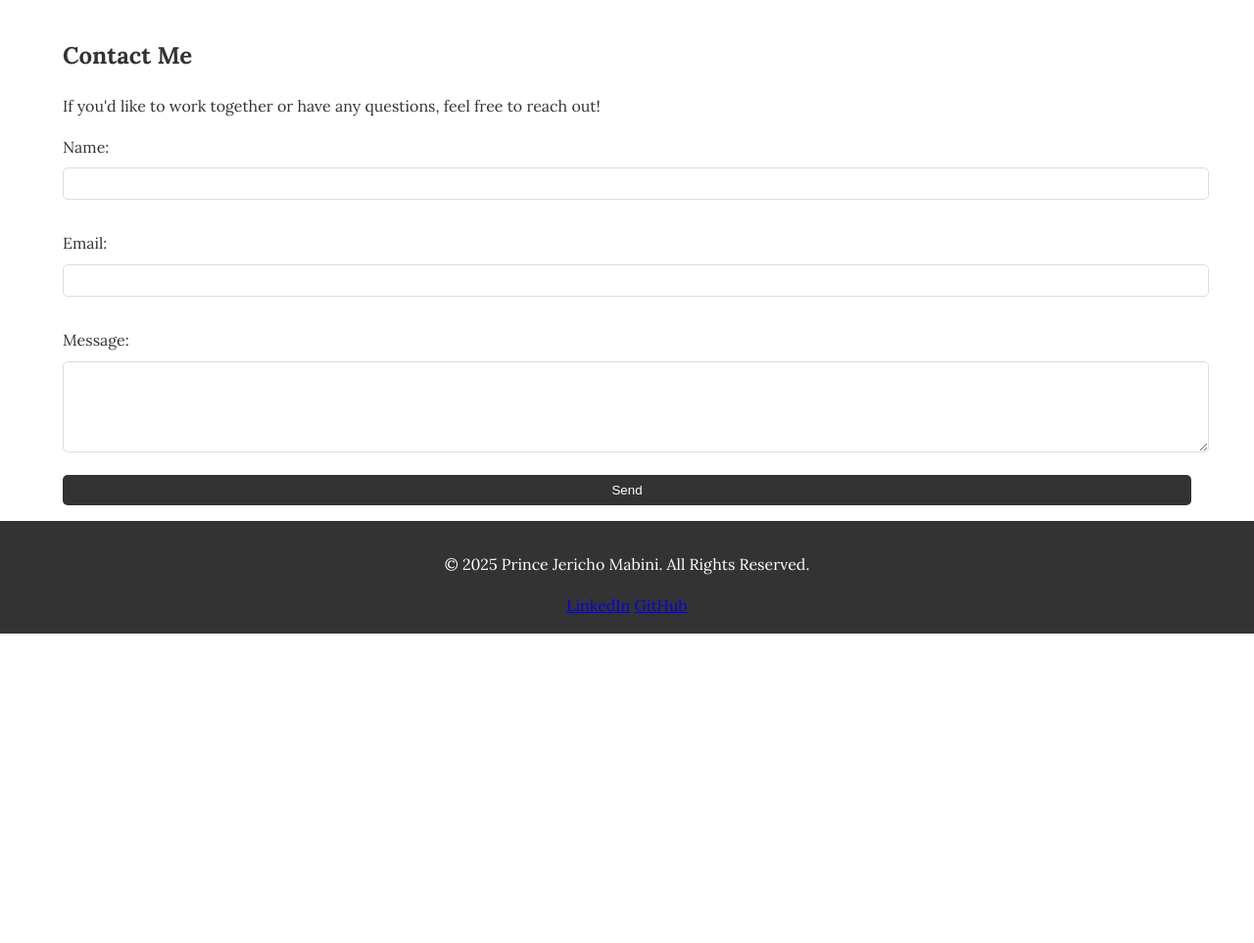
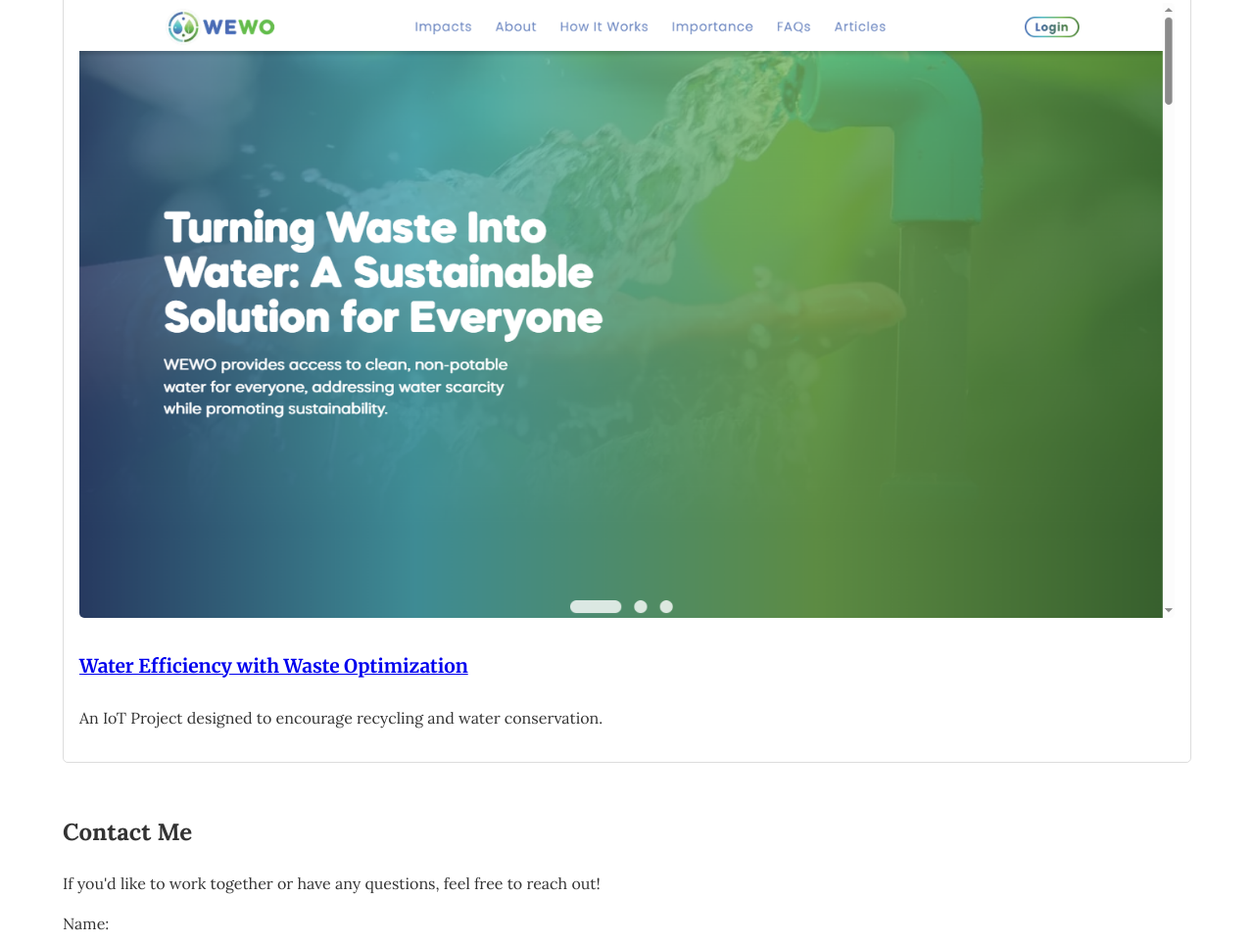
Before and after one commit to PrinceJericho19/Portfolio, a plain HTML site: page index.html in a window 1280 px wide. Shown: the part 2572-3535 px from the top of the page at 98% size. Before the commit the page ends 3219 px from the top, so only its background shows below. Drawn offline with Linux system fonts and the light colour scheme.

Commit message:
Portfolio Update

```diff
--- a/index.html
+++ b/index.html
@@ -60,6 +60,13 @@
                         <p>An online pet adoption system connecting users to shelters.</p>
                     </div>
                 </div>
+                <div class="projects-grid">
+                    <div class="project">
+                        <img src="assets/images/project2.png" alt="WEWO">
+                        <h4><a href="https://wewo-website.vercel.app/" target="_blank">Water Efficiency with Waste Optimization</a></h4>
+                        <p>An IoT Project designed to encourage recycling and water conservation.</p>
+                    </div>
+                </div>
             </div>
         </section>
 
```
Also changed, not shown: assets/images/project2.png (added).
